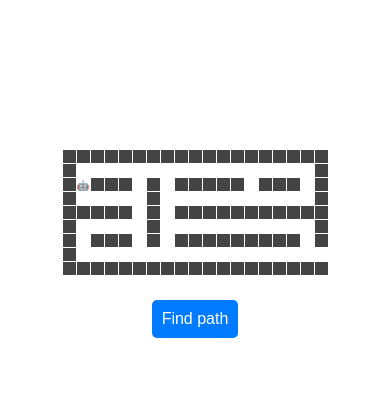
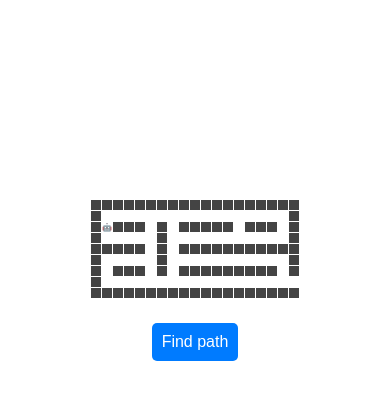
Before and after one commit to Nehad223/MazeRobot, a React (Create React App) app: page / in a window 390 px wide. Shown: the top 400 px of the page. Built offline with nearby package versions, Linux system fonts and the light colour scheme.

Commit message:
last Commit_2

```diff
--- a/src/Components/App.css
+++ b/src/Components/App.css
@@ -79,20 +79,20 @@ button:hover {
 
 @media (max-width:400px) {
   .maze-cell {
-    width: 13px;
-    height: 13px;
-    font-size: 10px;
+    width: 10px;
+    height: 10px;
+    font-size: 8px;
   }
 
   .maze {
     display: grid;
-    grid-template-columns: repeat(19, 13px);
+    grid-template-columns: repeat(19, 10px);
     grid-gap: 1px;
     margin-bottom: 20px;
   }
 
   .maze-container {
-    margin-top: 150px !important;
+    margin-top: 200px !important;
 
   }
 }
```
